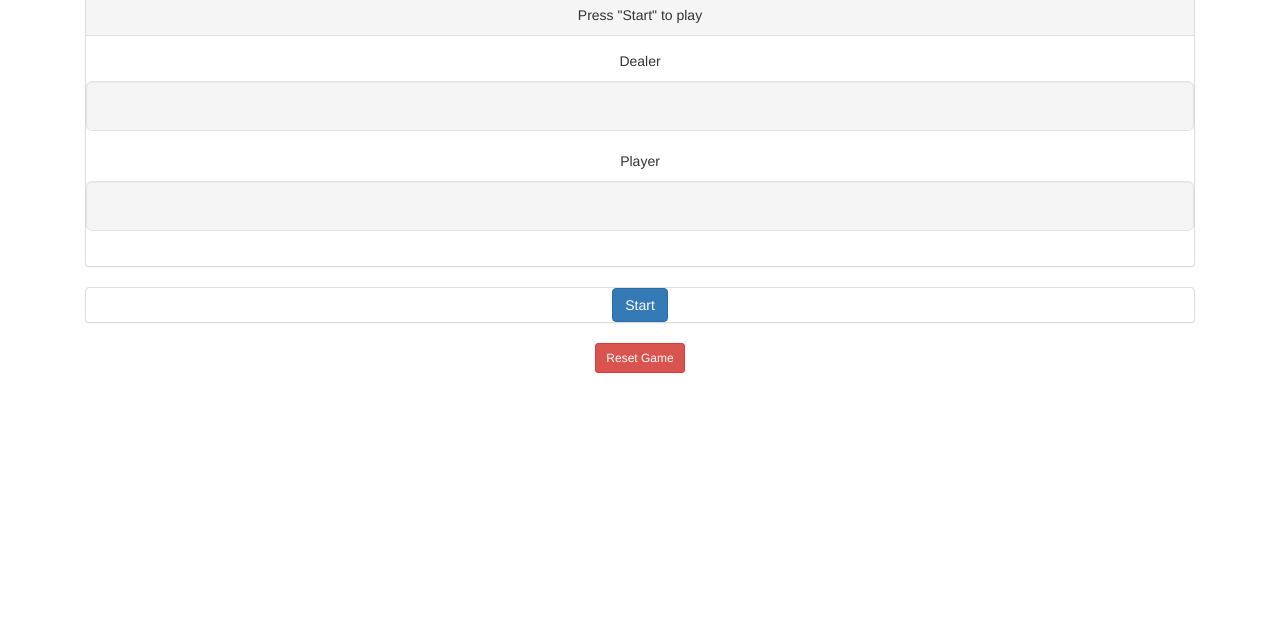
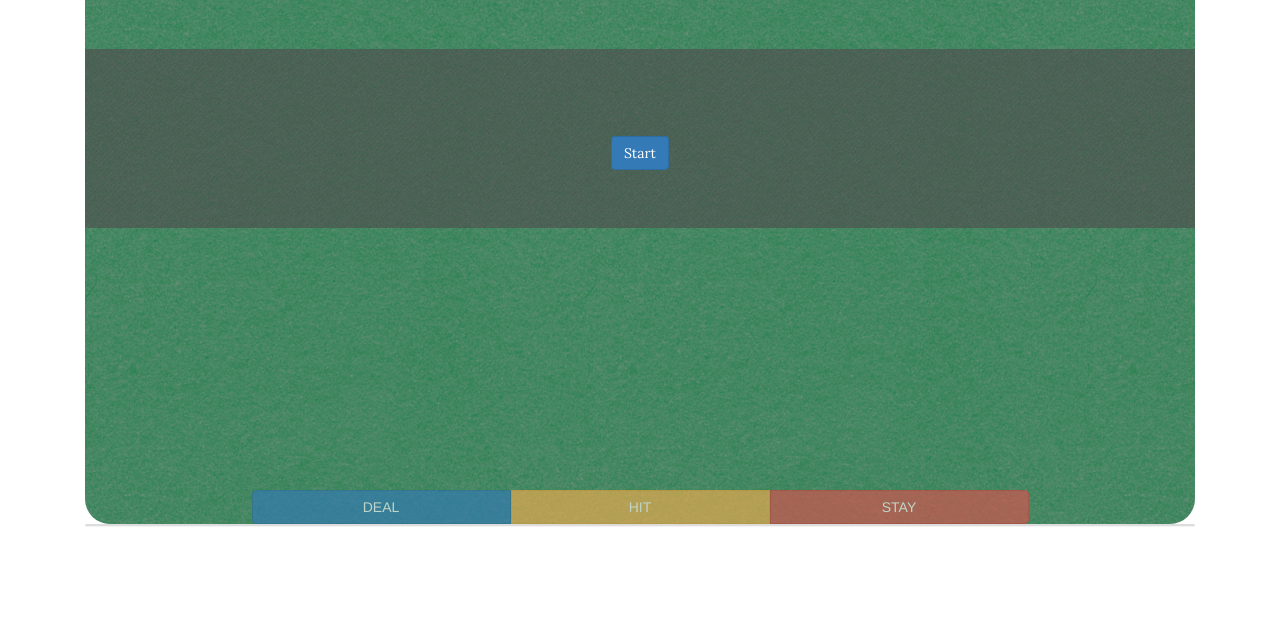
Before and after one commit to adamweeks/angular-blackjack, a website: page src/index.html in a window 1280 px wide. Shown: the part 166-800 px from the top of the page. Drawn offline with nearby package versions, Linux system fonts and the light colour scheme; files that its build step writes are made by us from their sources.

Commit message:
Beginning of layout  and styling changes.

```diff
--- a/src/app/game/game.directive.html
+++ b/src/app/game/game.directive.html
@@ -1,67 +1,31 @@
 <div>
-    <!-- Scoreboard -->
-    <div class="panel panel-default" ng-if="game.started">
-        <div class="panel-heading">Player Info</div>
-        <div class="panel-body">
-            <div class="row">
-                <div class="col-md-6">
-                    Player: {{game.player.name}}
-                </div>
-                <div class="col-md-6">
-                    Score: {{game.player.score}}
-                </div>
-            </div>
+    <!-- Card Table -->
+    <div class="card-table">
+        <!-- Start Game -->
+        <div class="game-results" ng-if="!game.started">
+            <div class="result-text">
+                <button class="btn btn-primary" ng-click="game.start()">Start</button>
             </div>
         </div>
 
-    <!-- Card Table -->
-    <div class="panel panel-default">
-        <div class="panel-heading">
-            <div ng-if="game.started">
-                Game In Progress
-            </div>
-            <div ng-if="!game.started">
-                Press "Start" to play
+        <!-- Game Results -->
+        <div class="game-results" ng-if="game.showResults">
+            <div class="result-text">
+                {{game.results}}
             </div>
         </div>
-        <div class="panel-body">
-            <div class="row">
-                <div ng-if="game.dealer.isDone">
-                    <p>Dealer Hand: {{game.dealer.handValue}}</p>
-                </div>
-                <div ng-if="!game.dealer.isDone">
-                    <p>Dealer</p>
-                </div>
-                <div class="well well-lg">
-                    <div class="row">
+        <!-- Hands -->
+        <div class="row dealer-hand">
             <blackjack-hand cards="game.dealer.cards" dealer="true" dealer-is-done="game.dealer.isDone"></blackjack-hand>
         </div>
-                </div>
-            </div>
-
-            <div class="row">
-                <div ng-if="game.started">
-                    <p>Player Hand: {{game.handValue}}</p>
-                </div>
-                <div ng-if="!game.started">
-                    <p>Player</p>
-                </div>
-                    <div class="well well-lg">
-                        <div class="row">
+        <div class="row player-hand">
             <blackjack-hand cards="game.playerCards" dealer="false"></blackjack-hand>
         </div>
-                    </div>
-            </div>
-        </div>
-    </div>
-
-    <!-- Game Actions -->
-    <div class="panel panel-default">
-        <div class="row" ng-if="game.started">
-            <div class="col-md-6 col-md-offset-3">
+        <!-- Actions -->
+        <div class="action-bar">
             <div class="btn-group btn-group-justified">
                 <div class="btn-group" role="group">
-                        <button class="btn btn-primary" ng-click="game.deal()" ng-disabled="!game.canDeal">Deal</button>
+                    <button class="btn btn-primary" ng-click="game.deal()" ng-disabled="!game.canDeal">DEAL</button>
                 </div>
                 <div class="btn-group" role="group">
                     <button class="btn btn-warning" ng-click="game.hit()" ng-disabled="!game.canHit">HIT</button>
@@ -72,18 +36,16 @@
             </div>
         </div>
     </div>
-        <div class="row" ng-if="!game.started">
-            <button class="btn btn-primary" ng-click="game.start()">Start</button>
+
+</div>
+
+<!-- Game Actions -->
+<div class="panel panel-default">
+    <div class="row" ng-if="game.started">
+        <!-- Scoreboard -->
+        <div class="col-md-3">
+            <p>Player: {{game.player.name}}</p>
+            <p>Score: {{game.player.score}}</p>
         </div>
     </div>
-
-    <!-- Game Results -->
-    <div class="panel panel-default" ng-if="game.showResults">
-        <div class="panel-heading">Results</div>
-        <div class="panel-body">
-            {{game.results}}
 </div>
-    </div>
-
-    <button class="btn btn-danger btn-sm" ng-click="game.reset()">Reset Game</button>
-</div>
--- a/src/app/layout/shell.html
+++ b/src/app/layout/shell.html
@@ -20,10 +20,7 @@
 </nav>
 
 <div class="container">
-
     <div class="primary-area">
-        <h1>Welcome to Angular Blackjack</h1>
         <blackjack-game></blackjack-game>
     </div>
-
 </div>
--- a/src/content/blackjack.css
+++ b/src/content/blackjack.css
@@ -9,20 +9,55 @@ body {
     text-align: center;
 }
 
+.card-table {
+    background-color: #168245;
+    background-image: url('felt.png');
+    height: 600px;
+    position: relative;
+    border-radius: 25px;
+    padding-top: 50px;
+    padding-bottom: 50px;
+}
+
+.game-results {
+    z-index: 10;
+    width: 100%;
+    top: 125px;
+    position: absolute;
+    background-image: url('debut-dark.png');
+
+}
+
+.game-results .result-text {
+    font-family: 'Lora', serif;
+    color: white;
+    font-size: 125px;
+    text-shadow: 2px 2px #ff0000;
+    text-align: center;
+    opacity: 1.0;
+}
+
+.action-bar {
+    position: absolute;
+    bottom: 0;
+    left: 15%;
+    right: 15%;
+    margin: 0 auto;
+}
 
 /** Cards **/
 
 .playingCards {
     display: table;
-    margin: 0 auto;
+    margin: 5px auto;
 }
 
 .card {
     position: relative;
     float: left;
     margin-right: 10px;
-    width: 150px;
-    height: 220px;
+    width: 128px;
+    height: 180px;
     border-radius: 10px;
     background: #fff;
     -webkit-box-shadow: 3px 3px 7px rgba(0,0,0,0.3);
@@ -31,7 +66,7 @@ body {
 
 .card p {
     text-align: center;
-    font: 100px/220px Georgia, Times New Roman, serif;
+    font: 80px/175px Georgia, Times New Roman, serif;
 }
 
 .card.back {
--- a/src/index.html
+++ b/src/index.html
@@ -20,6 +20,8 @@
     <!-- inject:css -->
     <link rel="stylesheet" href="content/blackjack.css">
     <!-- endinject -->
+
+    <link href='http://fonts.googleapis.com/css?family=Lora:400,700' rel='stylesheet' type='text/css'>
 
 
 </head>
```
Also changed, not shown: src/content/debut-dark.png (added), src/content/felt.png (added). Lines whose indentation alone changed are shown as unchanged.
